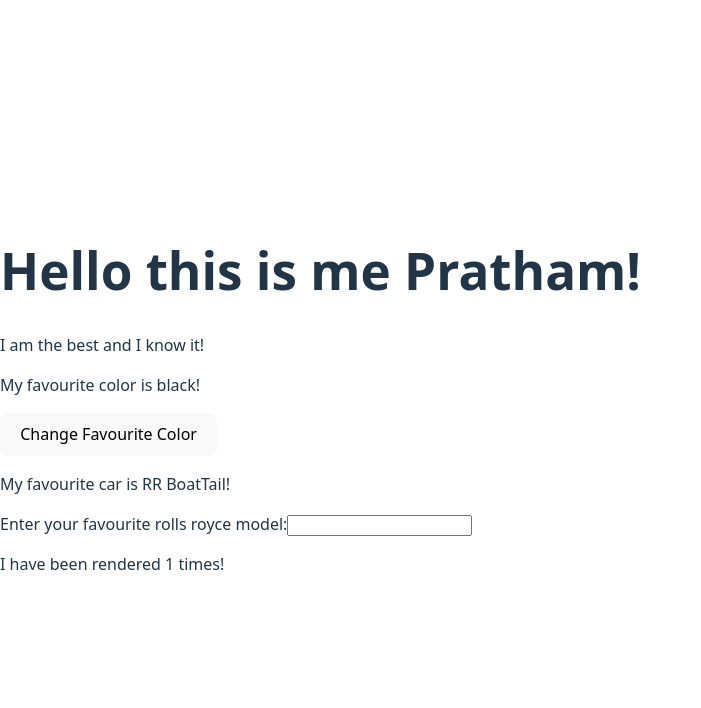
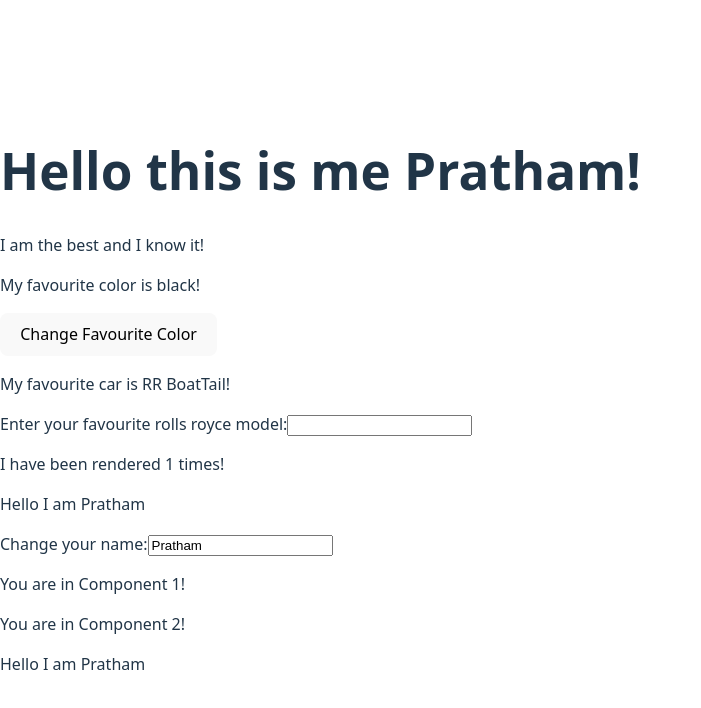
Before and after one commit to pratham2707/react-practice, a React (Vite) app: page / in a window 1280 px wide. Shown: the top 708 px of the page, without its empty margins (0-701 px from the left). Built offline with nearby package versions, Linux system fonts and the light colour scheme.

Commit message:
useContext Hook

```diff
--- a/src/App.jsx
+++ b/src/App.jsx
@@ -3,6 +3,7 @@
 // import Festival from "./Components/Expressions/Function.jsx"
 // import MyObject from "./Components/Expressions/ObjectProperties.jsx"
 
+import UseContext from "./Components/Hooks/useContext"
 import UseEffect from "./Components/Hooks/useEffect"
 import UseState from "./Components/Hooks/useState"
 
@@ -72,6 +73,7 @@ function App() {
       {/* All related to useState */}
       <UseState />
       <UseEffect />
+      <UseContext />
     </>
   )
 }
--- /dev/null
+++ b/src/Components/Hooks/Component1.jsx
@@ -0,0 +1,12 @@
+import Component2 from "./Component2.jsx";
+
+function Component1() {
+    return (
+        <>
+            <p>You are in Component 1!</p>
+            <Component2 />
+        </>
+    )
+}
+
+export default Component1;
--- /dev/null
+++ b/src/Components/Hooks/Component2.jsx
@@ -0,0 +1,14 @@
+import { useContext } from "react";
+import { UserContext } from "./useContext.jsx";
+
+function Component2() {
+    const user = useContext(UserContext);
+    return (
+        <>
+            <p>You are in Component 2!</p>
+            <p>Hello I am {user}</p>
+        </>
+    )
+}
+
+export default Component2;
--- /dev/null
+++ b/src/Components/Hooks/useContext.jsx
@@ -0,0 +1,22 @@
+import { createContext, useState } from "react"
+import Component1 from "./Component1";
+
+export const UserContext = createContext();
+
+function UseContext() {
+    const [user, setUser] = useState("Pratham");
+
+    return (
+        <>
+            <UserContext.Provider value={user}>
+                <p>Hello I am {user}</p>
+                <label>
+                    Change your name:<input type="text" value={user} onChange={(e) => setUser(e.target.value)}></input>
+                </label>
+                <Component1 />
+            </UserContext.Provider>
+        </>
+    )
+}
+
+export default UseContext;
```
